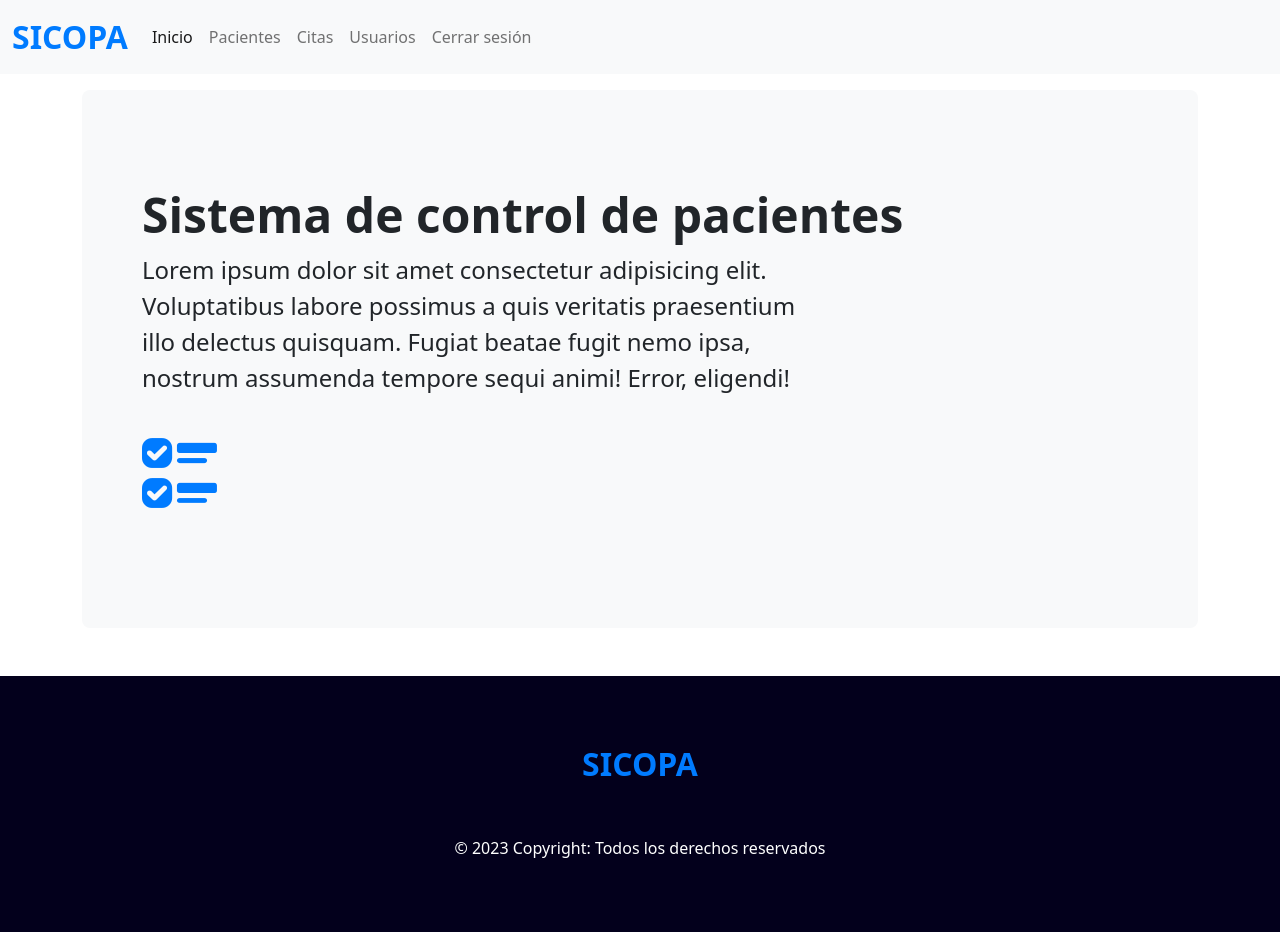
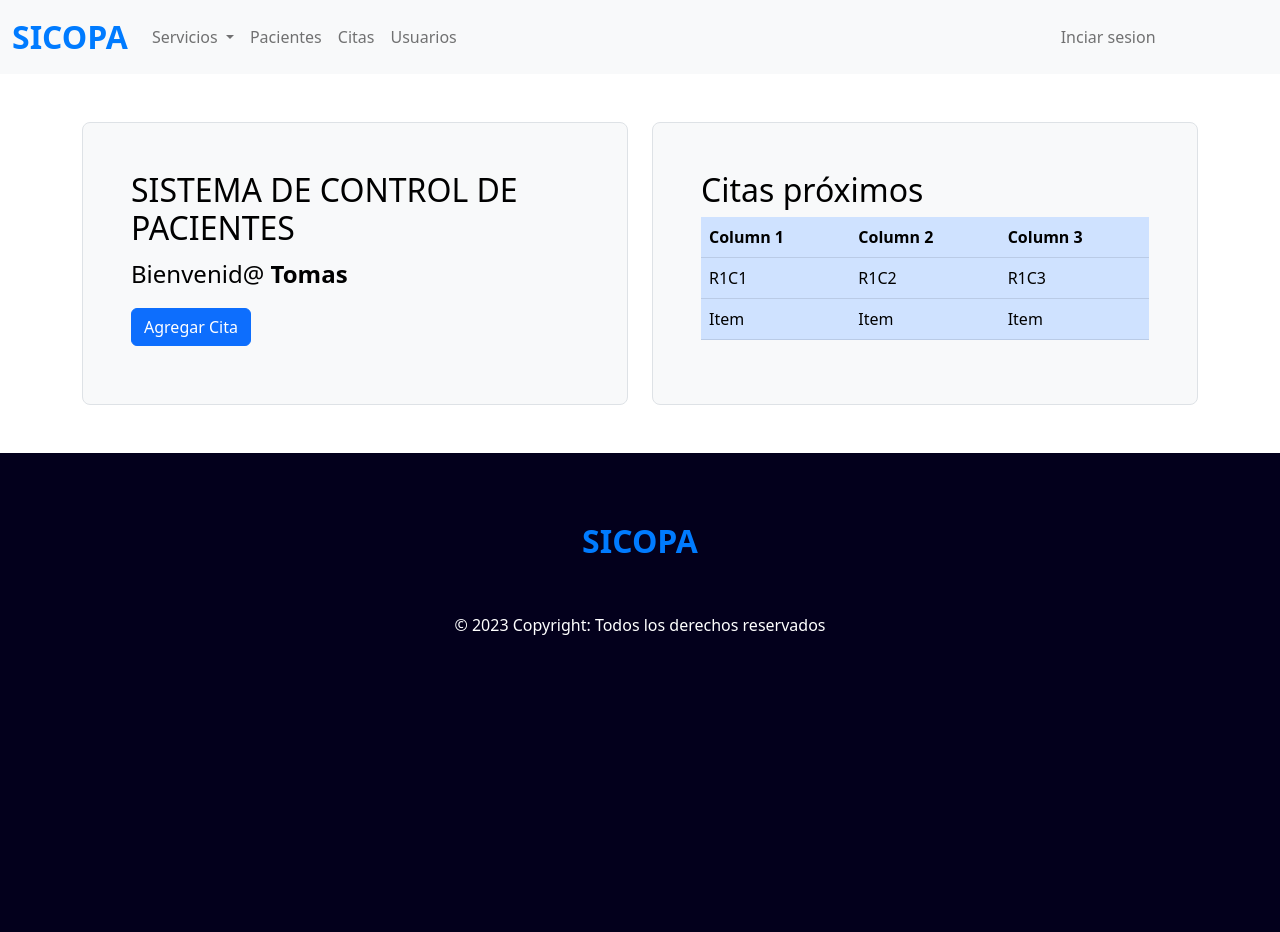
Before and after one commit to MarioTomas0209/sicopa, a PHP site: page / in a window 1280 px wide. Shown: the top 932 px of the page. After the commit the page ends 635 px from the top, so only its background shows below. Run offline with PHP 8.4, Linux system fonts and the light colour scheme; data that the repository does not hold is empty.

Commit message:
creando site

```diff
--- a/css/estilos.css
+++ b/css/estilos.css
@@ -1,3 +1,11 @@
+/* SESION HEADER */
+.sesion a{
+    color: #0000008c;
+}
+.espacio{
+    letter-spacing: 1px;
+}
+
 
 /* Logo */
 .logo{
@@ -5,11 +13,19 @@
     font-size: 2rem;
     font-weight: bold;
 }
-/* Buscador */
+
 @media (min-width: 768px) {
+    /* Buscador */
     .buscador{
         display: flex;
         justify-content: space-between;
+    }
+    /* HEADER */
+    .sesion{
+        width: 90%;
+        display: flex;
+        justify-content: space-between;
+        align-items: center;
     }
 }
 
@@ -18,6 +34,28 @@
     color: #007bff;
 }
 
+
+
+/* SITE */
+.header_site{
+    background-image: url('../img/site.jpg');
+    background-repeat: no-repeat;
+    background-size: cover;
+    background-position: center;
+    margin-bottom: 2rem;
+    height: 410px;
+}
+.header_contenido{
+    background-color: rgb(0 0 0 / 50%);
+    width: 100%;
+    height: 100%;
+
+    display: flex;
+    flex-direction: column;
+    align-items: center;
+    justify-content: center;
+}
+
 /* footer */
 footer{
     min-height: 30rem;
--- a/modules/citas.php
+++ b/modules/citas.php
@@ -1,3 +1,4 @@
+<section class="container">
     <div class="mt-3 buscador">
         <h2>Citas</h2>
 
@@ -71,3 +72,4 @@
 
         </div>
     </div>
+</section>
--- a/modules/pacientes.php
+++ b/modules/pacientes.php
@@ -1,3 +1,4 @@
+<section class="container">
     <div class="mt-3 buscador">
         <h2>Pacientes</h2>
 
@@ -73,3 +74,4 @@
         </div>
 
     </div>
+</section>
--- a/modules/usuarios.php
+++ b/modules/usuarios.php
@@ -1,3 +1,4 @@
+<section class="container">
     <div class="mt-3 buscador">
         <h2>Usuarios</h2>
 
@@ -6,3 +7,4 @@
             <button class="btn btn-outline-success" type="submit">Buscar</button>
         </form>
     </div>
+</section>
--- a/templates/header.php
+++ b/templates/header.php
@@ -11,28 +11,45 @@
             </button>
 
             <div class="collapse navbar-collapse" id="navbarNav">
+                <div class="sesion">
                     <ul class="navbar-nav">
-
-                    <li class="nav-item">
-                        <a class="nav-link active" aria-current="page" href="main">Inicio</a>
+                        <li class="nav-item dropdown">
+                            <a class="nav-link dropdown-toggle" href="#" id="navbarScrollingDropdown" role="button" data-bs-toggle="dropdown" aria-expanded="false">
+                                Servicios
+                            </a>
+                            <ul class="dropdown-menu espacio" aria-labelledby="navbarScrollingDropdown">
+                                <li><a class="dropdown-item" href="#">ESTÉTICA DENTAL</a></li>
+                                <li><a class="dropdown-item" href="#">IMPLANTES</a></li>
+                                <li><a class="dropdown-item" href="#">ORTODONCIA</a></li>
+                                <li><a class="dropdown-item" href="#">BLANQUEAMIENTO</a></li>
+                                <li><a class="dropdown-item" href="#">ODONTOPEDIATRÍA</a></li>
+                                <li><a class="dropdown-item" href="#">ENDODONCÍA</a></li>
+                                <li><a class="dropdown-item" href="#">CIRUGÍA ORAL</a></li>
+                            </ul>
                         </li>
-
                         <li class="nav-item">
                             <a class="nav-link" href="pacientes">Pacientes</a>
                         </li>
-
                         <li class="nav-item">
                             <a class="nav-link" href="citas">Citas</a>
                         </li>
-
                         <li class="nav-item">
                             <a class="nav-link" href="usuarios">Usuarios</a>
                         </li>
+                    </ul>
 
-                    <li class="nav-item">
-                        <a class="nav-link" href="usuarios">Cerrar sesión</a>
-                    </li>
+                    <!-- <a class="nav-link" href="usuarios">Iniciar sesión</a> -->
+                    <div class="dropdown">
+                        <a class="nav-link" href="#" id="navbarScrollingDropdown" role="button" data-bs-toggle="dropdown" aria-expanded="false">
+                                Inciar sesion
+                            </a>
+                            <ul class="dropdown-menu espacio" aria-labelledby="navbarScrollingDropdown">
+                                <li><a class="dropdown-item" href="#">Paciente</a></li>
+                                <li><a class="dropdown-item" href="#">Doctor</a></li>
                             </ul>
+                    </div>
+                </div>
+
             </div>
 
         </div>
--- a/templates/layout.php
+++ b/templates/layout.php
@@ -1,5 +1,3 @@
-<?php $url_base = 'http://localhost/sicopa/'; ?>
-
 <!doctype html>
 <html lang="en">
 
@@ -15,7 +13,6 @@
     <link rel="stylesheet" href="https://cdn.jsdelivr.net/npm/bootstrap-icons@1.10.3/font/bootstrap-icons.css">
 
     <link rel="stylesheet" href="css/estilos.css">
-    <link rel="stylesheet" href="../css/estilos.css">
 
 </head>
 
@@ -26,7 +23,7 @@
 
     if (isset($_GET["ruta"])) {
 
-        if ($_GET["ruta"] == "citas" || $_GET["ruta"] == "pacientes" || $_GET["ruta"] == "usuarios") {
+        if ($_GET["ruta"] == "citas" || $_GET["ruta"] == "pacientes" || $_GET["ruta"] == "usuarios" || $_GET["ruta"] == "site") {
             include "modules/" . $_GET["ruta"] . ".php";
         }
 
--- a/templates/main.php
+++ b/templates/main.php
@@ -1,9 +1,44 @@
 <main class="container">
-    <div class="p-5 mb-4 bg-light rounded-3 mt-3">
-        <div class="container-fluid py-5">
-            <h1 class="display-5 fw-bold">Sistema de control de pacientes</h1>
-            <p class="col-md-8 fs-4">Lorem ipsum dolor sit amet consectetur adipisicing elit. Voluptatibus labore possimus a quis veritatis praesentium illo delectus quisquam. Fugiat beatae fugit nemo ipsa, nostrum assumenda tempore sequi animi! Error, eligendi!</p>
-            <i class="bi bi-ui-checks icono"></i>
+    <div class="row align-items-md-stretch mt-5">
+        <div class="col-md-6">
+            <div
+                class="h-100 p-5 text-black bg-light border rounded-3">
+                <h2>SISTEMA DE CONTROL DE PACIENTES</h2>
+                <p class="fs-4" >Bienvenid@ <span class="fw-bold">Tomas</span></p>
+                <button class="btn btn-primary" type="button">Agregar Cita</button>
+
+            </div>
+        </div>
+        <div class="col-md-6">
+            <div
+                class="h-100 text-black p-5 bg-light border rounded-3">
+                <h2>Citas próximos</h2>
+
+                <div class="table-responsive">
+                    <table class="table table-primary">
+                        <thead>
+                            <tr>
+                                <th scope="col">Column 1</th>
+                                <th scope="col">Column 2</th>
+                                <th scope="col">Column 3</th>
+                            </tr>
+                        </thead>
+                        <tbody>
+                            <tr class="">
+                                <td scope="row">R1C1</td>
+                                <td>R1C2</td>
+                                <td>R1C3</td>
+                            </tr>
+                            <tr class="">
+                                <td scope="row">Item</td>
+                                <td>Item</td>
+                                <td>Item</td>
+                            </tr>
+                        </tbody>
+                    </table>
+                </div>
+
+            </div>
         </div>
     </div>
 </main>
```
Also changed, not shown: modules/site.php (added, +104 -0 lines), img/blanco.jpg (added), img/cirujia.jpg (added), img/endodoncia.jpg (added), img/implantes.jpg (added), 4 other files. Lines whose indentation alone changed are shown as unchanged.
